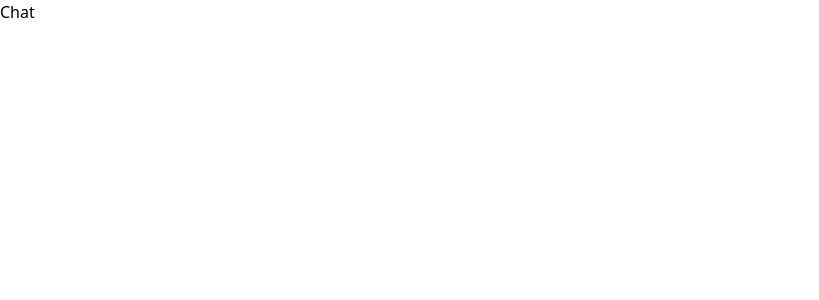
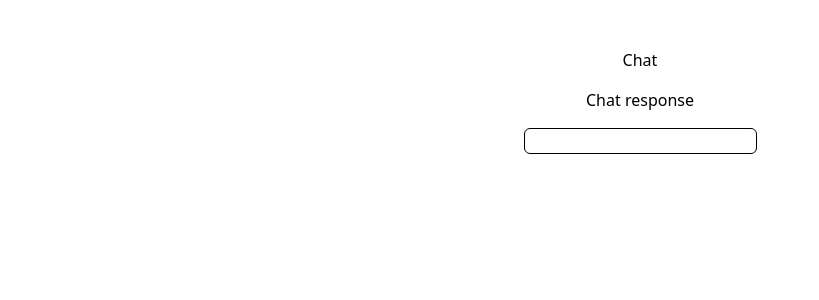
Before and after one commit to josemontano1996/ai-chabot-frontend, a React (Vite) app: page /chat in a window 1280 px wide. Shown: the top 300 px of the page, without its empty margins (0-819 px from the left). Built offline with nearby package versions, Linux system fonts and the light colour scheme.

Commit message:
added basic styling

```diff
--- a/src/pages/public/ChatPage.tsx
+++ b/src/pages/public/ChatPage.tsx
@@ -1,5 +1,15 @@
 const ChatPage = () => {
-  return <div>Chat</div>;
+  return (
+    <div className="flex flex-col items-center py-12 gap-4">
+      <h1>Chat</h1>
+      <section>Chat response</section>
+      <section>
+        <form action=""></form>
+        <input type="text" className="border rounded-md" />
+        <button></button>
+      </section>
+    </div>
+  );
 };
 
 export default ChatPage;
--- a/tsconfig.json
+++ b/tsconfig.json
@@ -8,6 +8,7 @@
     "baseUrl": ".",
     "paths": {
       "@/*": ["./src/*"]
-    }
+    },
+    "strict": true
   }
 }
```
Also changed, not shown: 1 other file (tests, documents, lock files or other folders).
